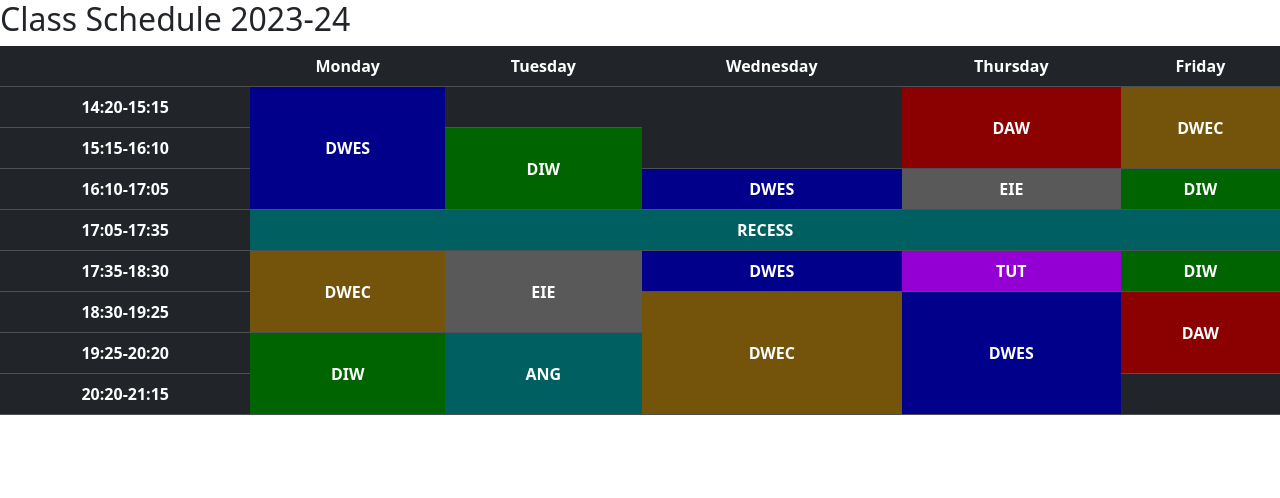
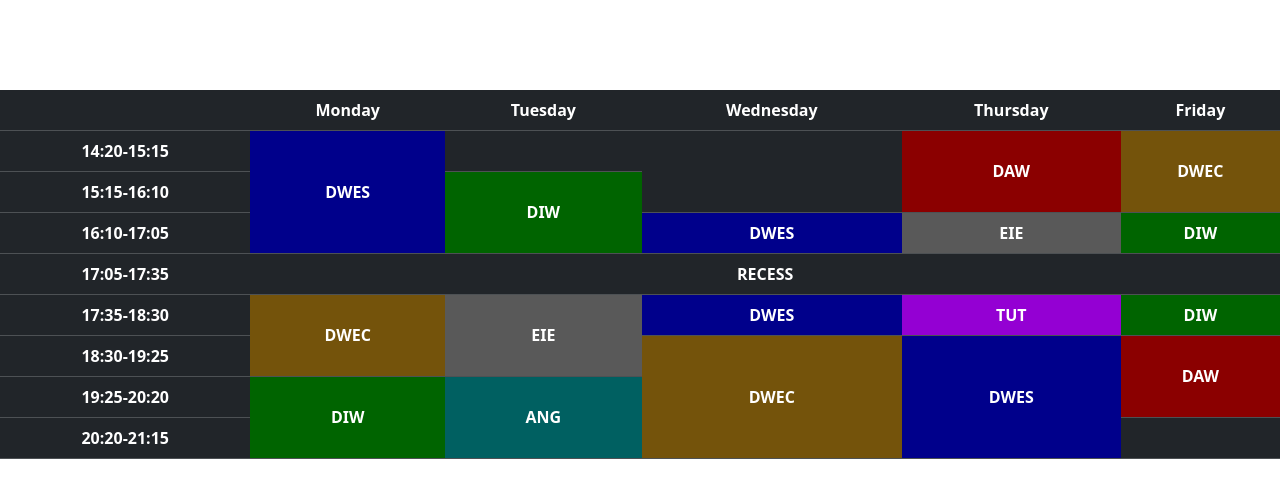
Before and after one commit to Hectavi/Hectavi.github.io, a plain HTML site: page index.html in a window 1280 px wide. Drawn offline with nearby package versions, Linux system fonts and the light colour scheme.

Commit message:
Update style.css

```diff
--- a/style.css
+++ b/style.css
@@ -1,9 +1,17 @@
+h2,
+caption {
+  text-align: center;
+  color: white;
+  margin: 1%;
+  padding: 1%;
+}
+
 td {
   vertical-align: middle;
 }
 
 .dwec {
-  background-color: #74530B !important;
+  background-color: #74530b !important;
 }
 
 .dwes {
@@ -29,7 +37,3 @@ td {
 .tut {
   background-color: darkviolet !important;
 }
-
-.recess {
-  background-color: #005F61 !important;
-}
```
